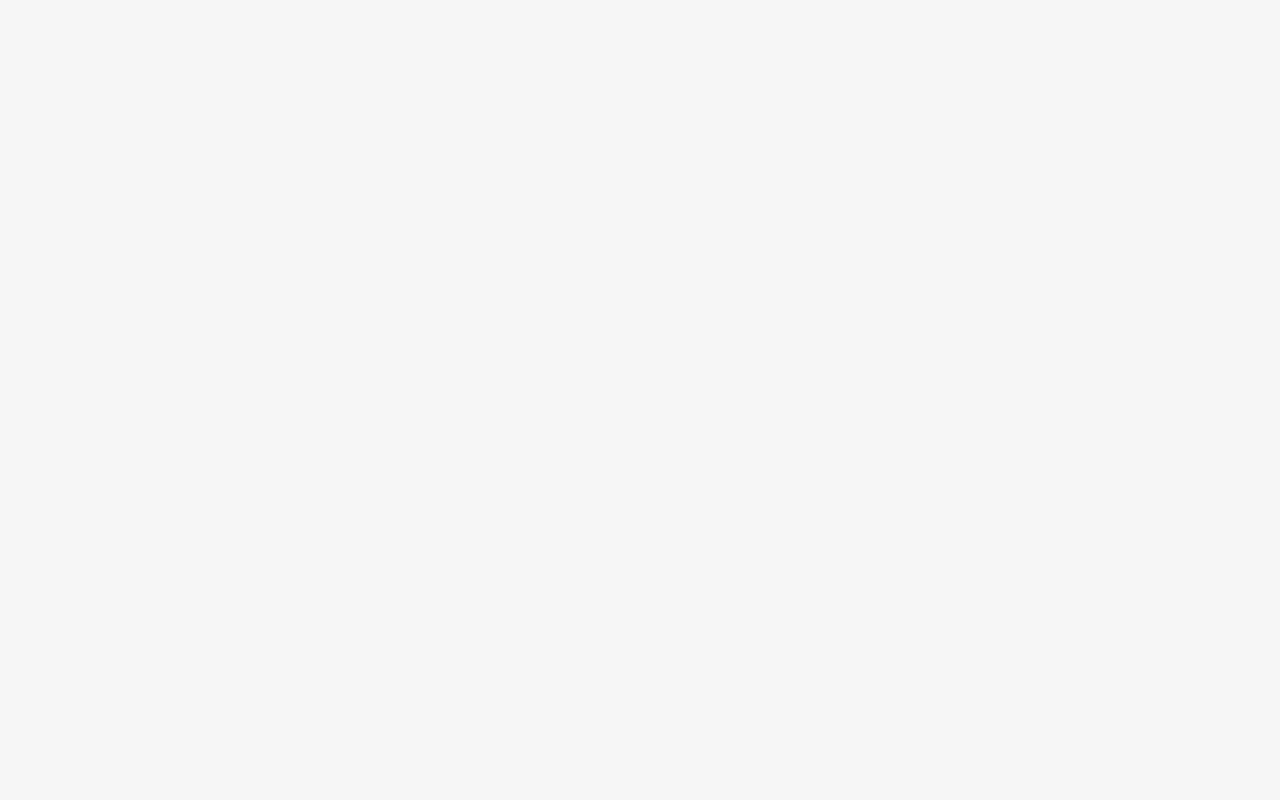
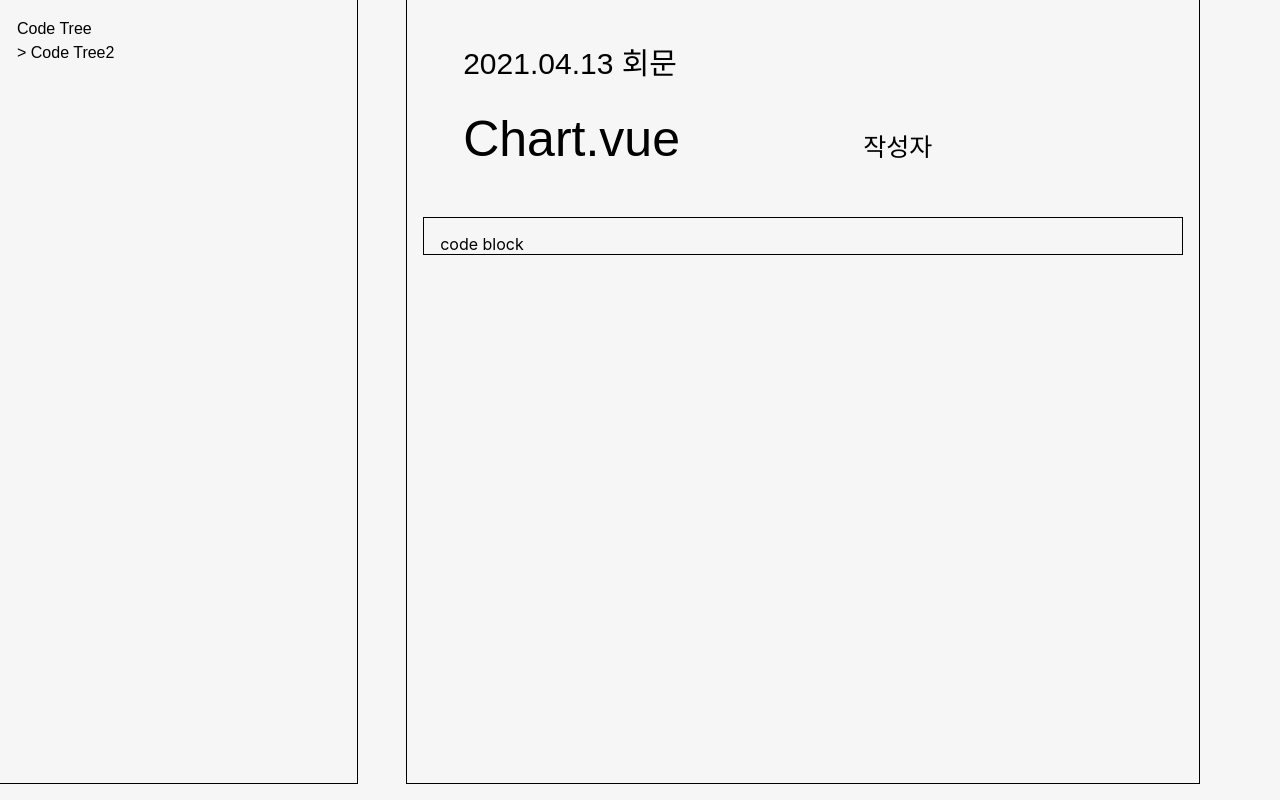
Before and after one commit to yjydev/ALTA, a React (Create React App) app in the folder frontend/: page /code in a window 1280 px wide. Before the commit this address had no page. Built offline with nearby package versions, Linux system fonts and the light colour scheme; a web font is replaced by a local one.

Commit message:
feat: 🎸 코드 블록 + 코드 트리 레이아웃 구현중

```diff
--- a/frontend/src/App.tsx
+++ b/frontend/src/App.tsx
@@ -5,8 +5,8 @@ import { createTheme } from '@mui/material';
 import './App.css';
 
 import ALTALogin from './pages/ALTALogin';
+import ALTACode from './pages/ALTACode';
 import { ThemeProvider } from '@emotion/react';
-
 const theme = createTheme({
   palette: {
     primary: {
@@ -32,6 +32,7 @@ function App() {
       <BrowserRouter>
         <Routes>
           <Route path="/login" element={<ALTALogin />} />
+          <Route path="/code" element={<ALTACode />} />
         </Routes>
       </BrowserRouter>
     </ThemeProvider>
--- /dev/null
+++ b/frontend/src/components/code/ALTACodeContents.jsx
@@ -0,0 +1,39 @@
+import { Box, Typography, Grid } from '@mui/material';
+
+import ALTACodeBlock from './CodeBlock';
+
+export default function ALTACodeContents() {
+  return (
+    <Box sx={wrapper}>
+      <Grid container direction="column" columnGap={6} spacing={2}>
+        <Grid item sx={codeTreeStyle}>
+          <Box p={2}>
+            <Typography>Code Tree</Typography>
+            <Typography> &gt; Code Tree2</Typography>
+          </Box>
+        </Grid>
+        <Grid item sx={codeBlock}>
+          <Box p={2}>
+            <ALTACodeBlock />
+          </Box>
+        </Grid>
+      </Grid>
+    </Box>
+  );
+}
+
+const wrapper = {
+  height: '100vh',
+  maxWidth: '1200px',
+  display: 'flex',
+};
+
+const codeTreeStyle = {
+  height: '100vh',
+  border: '1px solid', // 확인용
+};
+
+const codeBlock = {
+  border: '1px solid', // 확인용
+  height: '100vh',
+};
--- /dev/null
+++ b/frontend/src/components/code/CodeBlock.jsx
@@ -0,0 +1,45 @@
+import { Box, Typography, Grid } from '@mui/material';
+
+export default function ALTACodeBlock() {
+  return (
+    <Grid container direction="column" spacing={2}>
+      <Grid item sx={titleStyle}>
+        <Box p={3}>
+          <Typography sx={problemStyle}>2021.04.13 회문</Typography>
+          <Typography sx={codeTitleStyle} my={2}>
+            Chart.vue
+          </Typography>
+          <Typography sx={codeWritterStyle}>작성자</Typography>
+        </Box>
+      </Grid>
+      <Grid item sx={codeBlockStyle}>
+        <Box>code block</Box>
+      </Grid>
+    </Grid>
+  );
+}
+
+const titleStyle = {
+  display: 'flex',
+  minWidth: '480px',
+};
+
+const problemStyle = {
+  fontSize: '30px',
+};
+
+const codeTitleStyle = {
+  fontSize: '50px',
+  display: 'inline-block',
+  width: '25rem',
+};
+
+const codeWritterStyle = {
+  display: 'inline-block',
+  fontSize: '25px',
+};
+
+const codeBlockStyle = {
+  height: '90%',
+  border: '1px solid', // 확인용
+};
--- /dev/null
+++ b/frontend/src/pages/ALTACode.jsx
@@ -0,0 +1,5 @@
+import ALTACodeContents from '../components/code/ALTACodeContents';
+
+export default function ALTACode() {
+  return <ALTACodeContents />;
+}
```
Also changed, not shown: frontend/.eslintrc.js, frontend/src/components/code/CodeComment.jsx (added), frontend/src/components/code/CodeTree.jsx (added).
